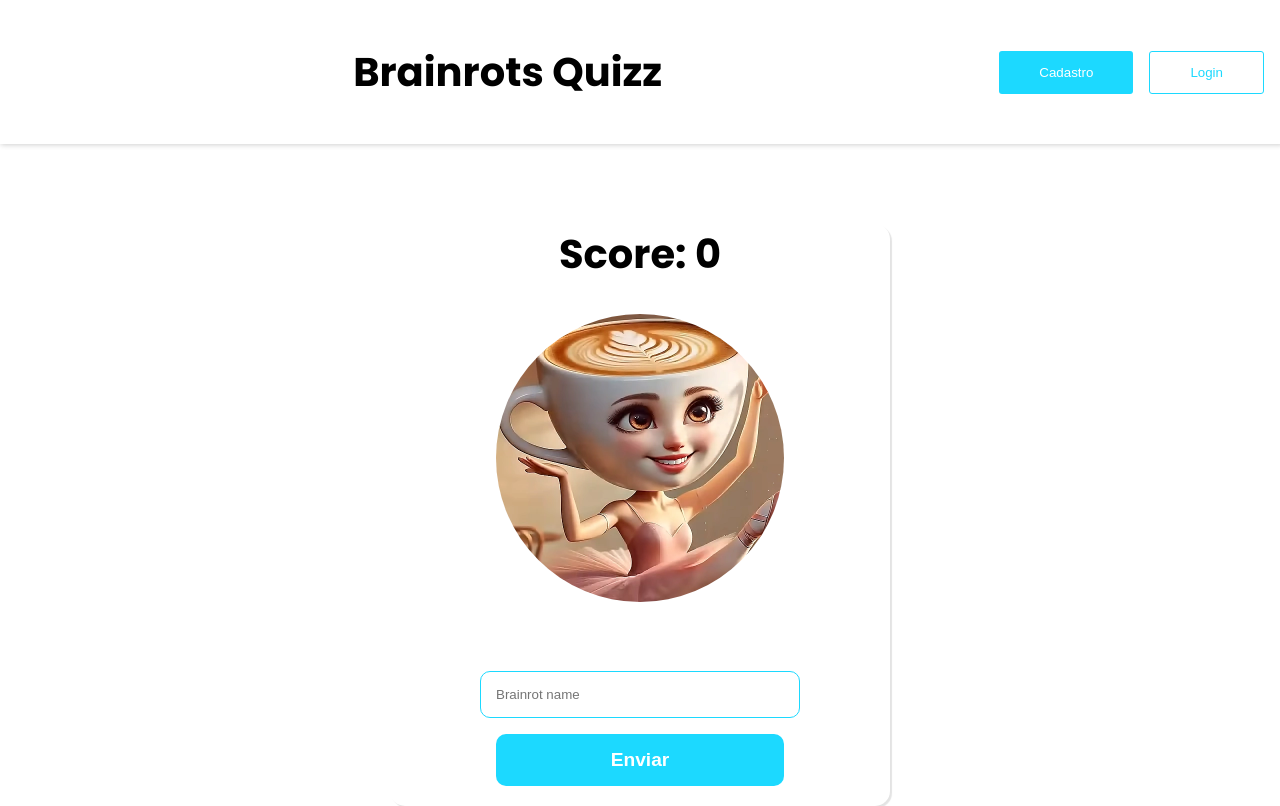
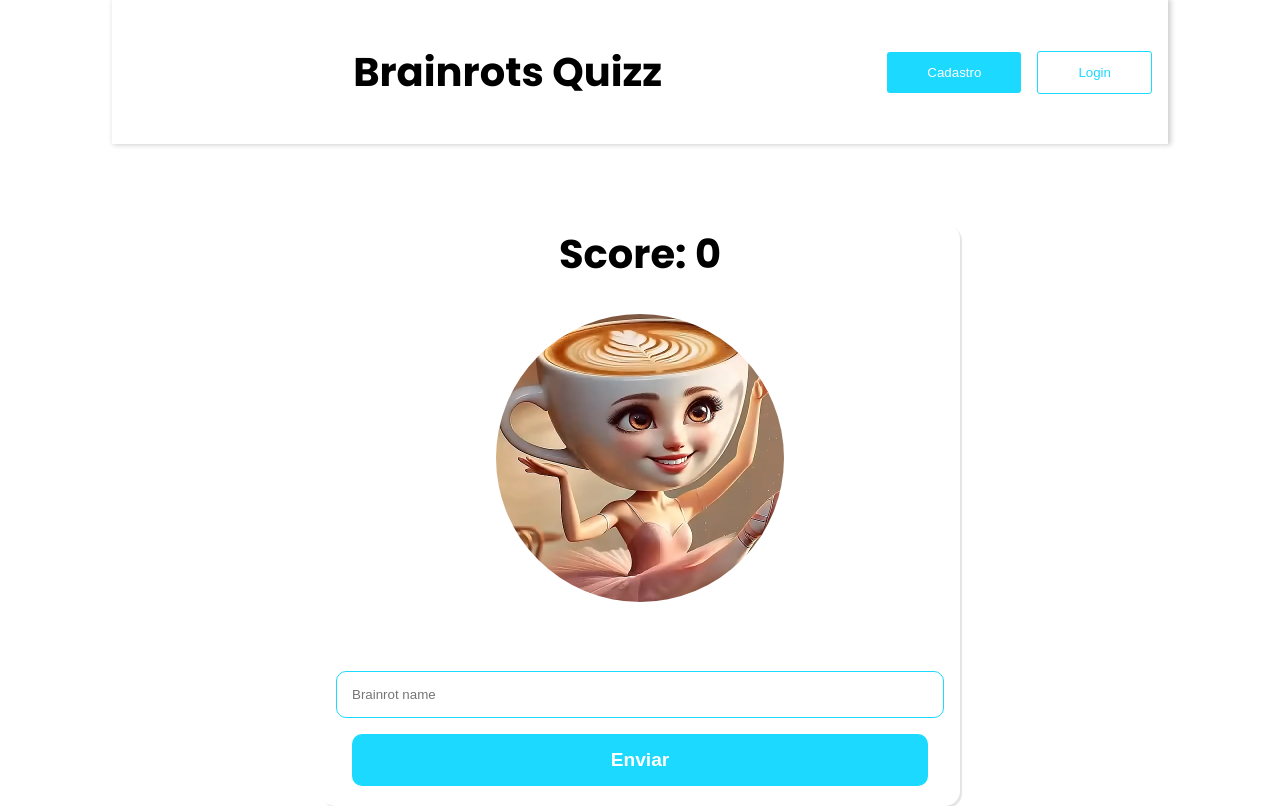
Before and after one commit to IM-DeV-Vitor/Brainrots, a React (Vite) app: page / in a window 1280 px wide. Built offline with nearby package versions, Linux system fonts and the light colour scheme; a web font is replaced by a local one.

Commit message:
Mais coisinhas

```diff
--- a/package.json
+++ b/package.json
@@ -1,5 +1,5 @@
 {
-  "name": "front-end",
+  "name": "brainrots",
   "private": true,
   "version": "0.0.0",
   "type": "module",
--- a/src/App.jsx
+++ b/src/App.jsx
@@ -1,5 +1,6 @@
 import Nav from './components/nav/nav.jsx'
 import Brainrot from './components/brainrot/brainrot.jsx'
+import styles from "./app.module.css"
 
 export default function App() {
   return (
--- /dev/null
+++ b/src/app.module.css
@@ -0,0 +1,4 @@
+body {
+    display: flex;
+    justify-content: center;
+}
--- a/src/components/brainrot/brainrot.jsx
+++ b/src/components/brainrot/brainrot.jsx
@@ -37,7 +37,7 @@ export default function Brainrot() {
         <div className={styles.brainrotContainer}>
             <h1>Score: {score}</h1>
             <div className={styles.brainrotImage}>
-                {imagem && <img src={imagem} alt="" id="imagem"/>}
+            { typeof imagem === "string" && imagem.length > 0 && ( <img src={imagem} alt="Brainrot" /> ) }
             </div>
             <div className={styles.brainrotPromptSend} id="prompts">
                 <input type="text" name="name" id="name" placeholder="Brainrot name" value={inputValue} onChange={(e) => {
--- a/src/components/brainrot/brainrot.module.css
+++ b/src/components/brainrot/brainrot.module.css
@@ -6,7 +6,7 @@
     position: relative;
     left: 50%;
     transform: translate(-50%);
-    width: 500px;
+    width: 70vw;
     box-shadow: 2px 2px 1px rgba(0, 0, 0, 0.11);
     margin-top: 5em;
     border-radius: 15px;
@@ -33,7 +33,7 @@ input {
     border-radius: 10px;
     padding: 15px;
     border: 0.2px solid rgb(28, 217, 255);
-    width: 288px;
+    width: 50vw;
 }
 
 #enviar {
@@ -46,3 +46,20 @@ input {
     font-size: 1.2em;
     font-weight: bolder;
 }
+
+@media screen and (min-width: 720px) {
+    input {
+        width: 20vw;
+    }
+
+
+    .brainrotContainer {
+        width: 50vw;
+    }
+}
+
+@media screen and (max-width: 1600px){
+    input {
+        width: 45vw;
+    }
+}
--- a/src/components/nav/nav.module.css
+++ b/src/components/nav/nav.module.css
@@ -9,14 +9,17 @@
     display: flex;
     flex-flow: row wrap;
     align-items: center;
-    justify-content: space-between;
+    justify-content: center;
     height: 7em;
     padding: 1em;
     box-shadow: 2px 0px 5px 1px rgba(0, 0, 0, 0.19);
+    width: 80vw;
 }
 
 .navButtons {
     display: flex;
+    justify-content: center;
+    align-items: center;
     gap: 1em;
 }
 
--- a/vite.config.js
+++ b/vite.config.js
@@ -4,5 +4,5 @@ import react from '@vitejs/plugin-react'
 // https://vite.dev/config/
 export default defineConfig({
   plugins: [react()],
-  base : "/Brainrots"
+  base : "/brainrots"
 })
```
Also changed, not shown: public/assets/win.jpg (deleted), 1 other file (tests, documents, lock files or other folders).
